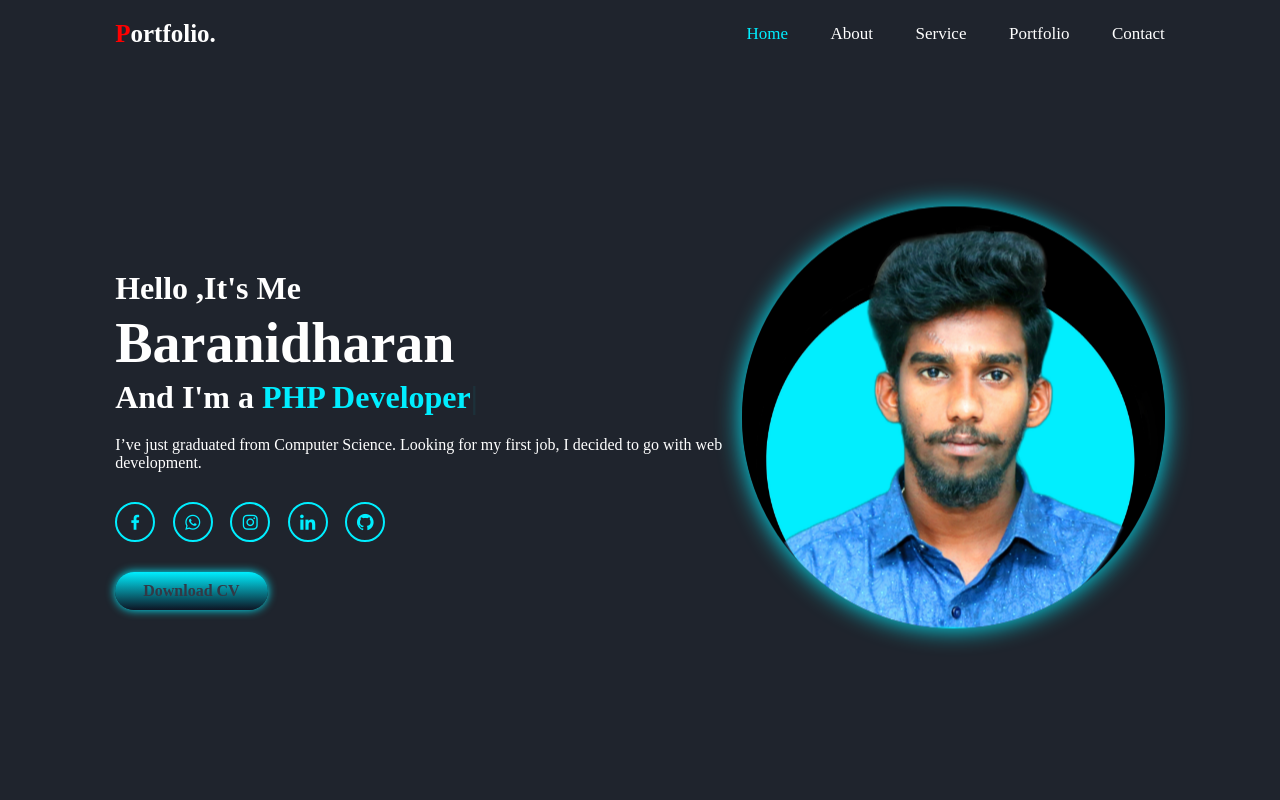
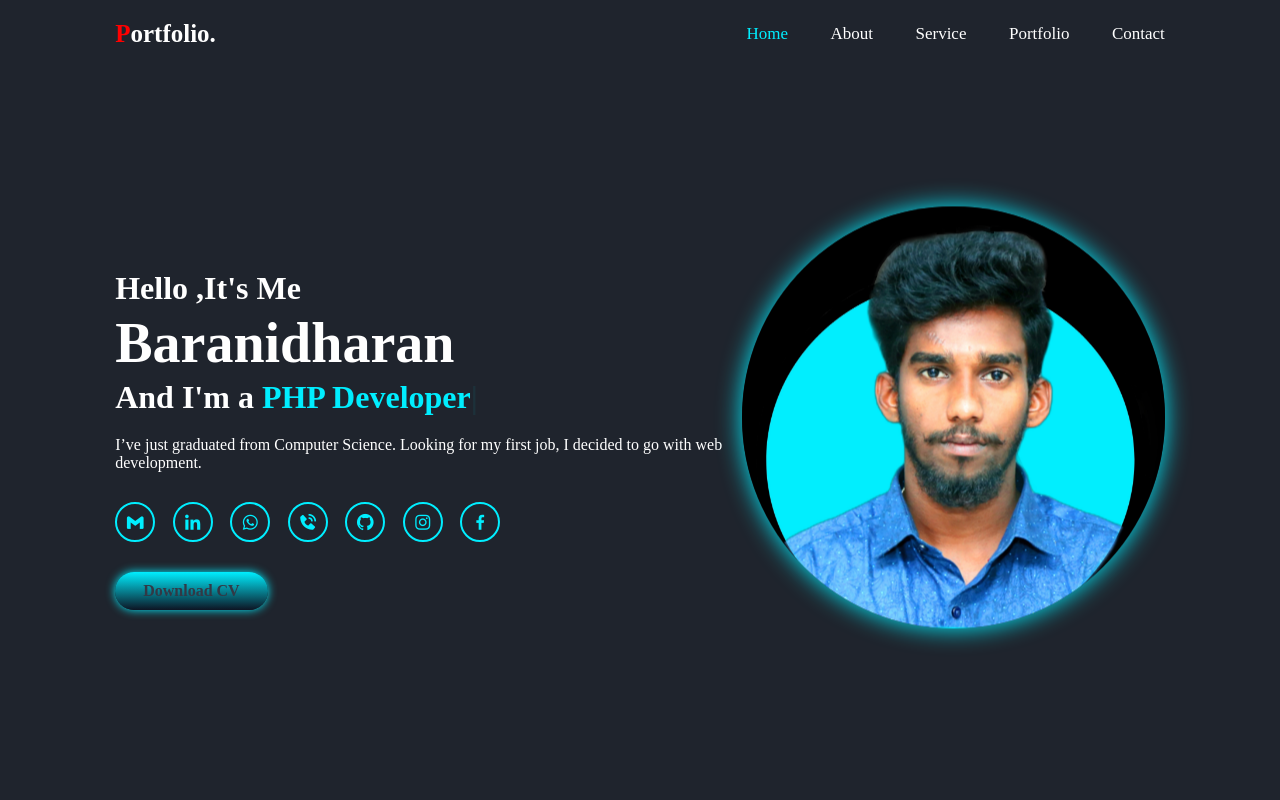
Before and after one commit to barani-webdev/portfolio, a plain HTML site: page index.html in a window 1280 px wide. Shown: the top 800 px of the page. Drawn offline with nearby package versions, Linux system fonts and the light colour scheme.

Commit message:
Update index.html

```diff
--- a/index.html
+++ b/index.html
@@ -48,11 +48,15 @@
              Looking for my first job, I decided to go with web development.</p>
 
         <div class="social-media">
+            <a href="mailto:baranidharan0218@gmail.com"><i class='bx bxl-gmail'></i></a>
+            <a href="https://www.linkedin.com/in/barani-dharan-99244b250"><i class='bx bxl-linkedin' ></i></a>
+            <a href="http://wa.me/919361433064?text=Hi Baranidharan"><i class='bx bxl-whatsapp' ></i></a>
+            <a href="tel:+919361433064"><i class='bx bxs-phone-call'></i></a>
+            <a href="https://github.com/barani-webdev"><i class='bx bxl-github' ></i></a>
+            <a href="https://www.instagram.com/mr_black__phoenix?igsh=ejR1cjVkMGdsZjg3"><i class='bx bxl-instagram' ></i></a>
             <a href="https://www.facebook.com/profile.php?id=100022606545004&mibextid=ZbWKwL"><i class='bx bxl-facebook' ></i></a>
-            <a href="https://wa.me/qr/NHTO67DODKCUK1"><i class='bx bxl-whatsapp' ></i></a>
-            <a href="https://www.instagram.com/mr_black__phoenix?igsh=ejR1cjVkMGdsZjg3"><i class='bx bxl-instagram' ></i></a>
-            <a href="https://www.linkedin.com/in/barani-dharan-99244b250"><i class='bx bxl-linkedin' ></i></a>
-            <a href="https://github.com/barani-webdev"><i class='bx bxl-github' ></i></a>
+
+
         </div>
         <a href="images/Barani.pdf" download class="btn" data-toggle="tooltip" title="Click here to Download CV">Download CV</a>
     </div>
```
